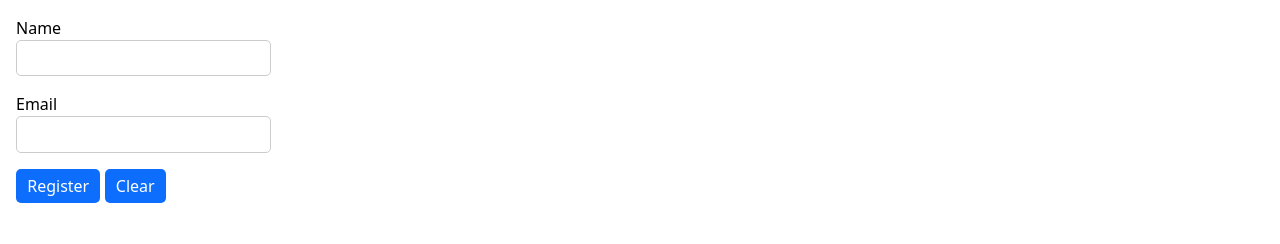
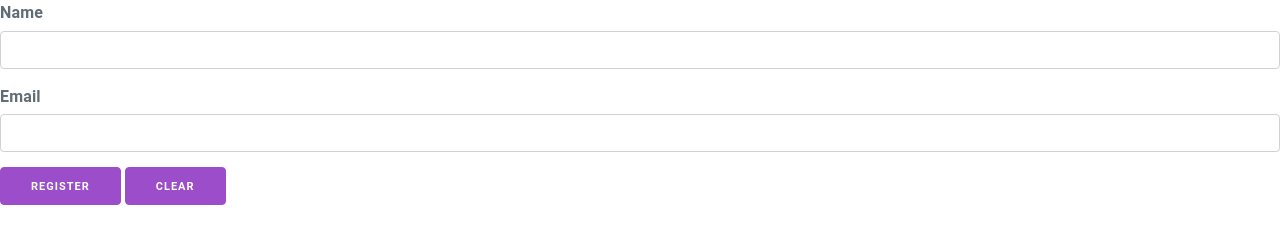
Before and after one commit to valen1965/HTML-part2---FORMS, a website: page cssframeworks.html in a window 1280 px wide. Drawn offline with nearby package versions, Linux system fonts and the light colour scheme.

Commit message:
Installed Milligrams Framework

```diff
--- a/CSS/cssframeworks.css
+++ b/CSS/cssframeworks.css
@@ -13,51 +13,3 @@ In this project wea are going to use Milligram Framework
 for it speed and productivity
 
 */
-body {
-    font-family: system-ui, -apple-system, BlinkMacSystemFont, 'Segoe UI', Roboto, Oxygen, Ubuntu, Cantarell, 'Open Sans', 'Helvetica Neue', sans-serif;
-    line-height: 1.5;
-    padding: 1rem;
-}
-
-label {
-    display: block;
-
-}
-
-input[type="text"],
-input[type="email"] {
-    border: 1px solid #ccc;
-    border-radius: 5px;
-    padding: 0.5rem 0.7rem;
-    transition: border-color 0.25s, box-shadow 0.25s;
-}
-
-input[type="text"]:focus,
-input[type="email"]:focus {
-    border-color: #7db0fb;
-    outline: 0;
-    box-shadow: 0 0 0 4px rgba(24, 117, 255, 0.25);
-}
-
-button {
-    background: #0d6efd;
-    color: #fff;
-    border: 0;
-    padding: 0.5rem 0.7rem;
-    border-radius: 5px;
-    outline: 0;
-    transition: 0.20s;
-
-}
-
-button:hover {
-    background: #234e8f;
-
-}
-
-button:active {
-    color: red;
-}
-.form-group {
-    margin-bottom: 1rem;
-}
--- a/cssframeworks.html
+++ b/cssframeworks.html
@@ -7,21 +7,23 @@
     <meta name="viewport" content="width=device-width, initial-scale=1.0">
     <title>Basic Form</title>
     <link rel="stylesheet" href="CSS/normalize.css">
-    <link rel="stylesheet" href="CSS/styling-forms.css">
+    <link rel="stylesheet" href="CSS/cssframeworks.css">
+    <link rel="stylesheet" href="https://cdnjs.cloudflare.com/ajax/libs/milligram/1.4.1/milligram.css">
+
 </head>
 
 <body>
     <form>
-        <div class="form-group">
+        <div>
             <label for="name">Name</label>
             <input id="name" type="text">
         </div>
-        <div class="form-group">
+        <div>
             <label for="email">Email</label>
             <input id="email" type="email">
         </div>
-        <button type="submit">Register</button>
-        <button type="reset">Clear</button>
+            <button type="submit">Register</button>
+            <button type="reset">Clear</button>
     </form>
 </body>
 
--- /dev/null
+++ b/package.json
@@ -0,0 +1,5 @@
+{
+  "dependencies": {
+    "milligram": "^1.4.1"
+  }
+}
```
Also changed, not shown: 1 other file.
